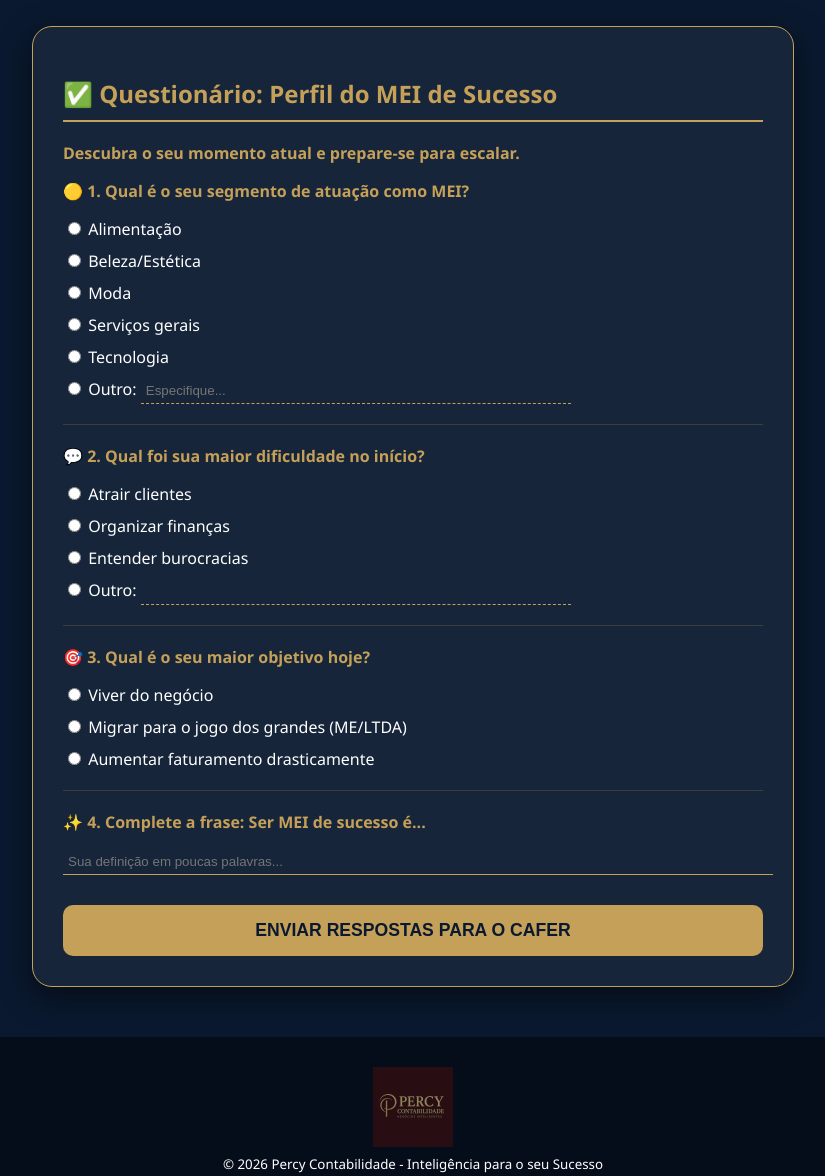
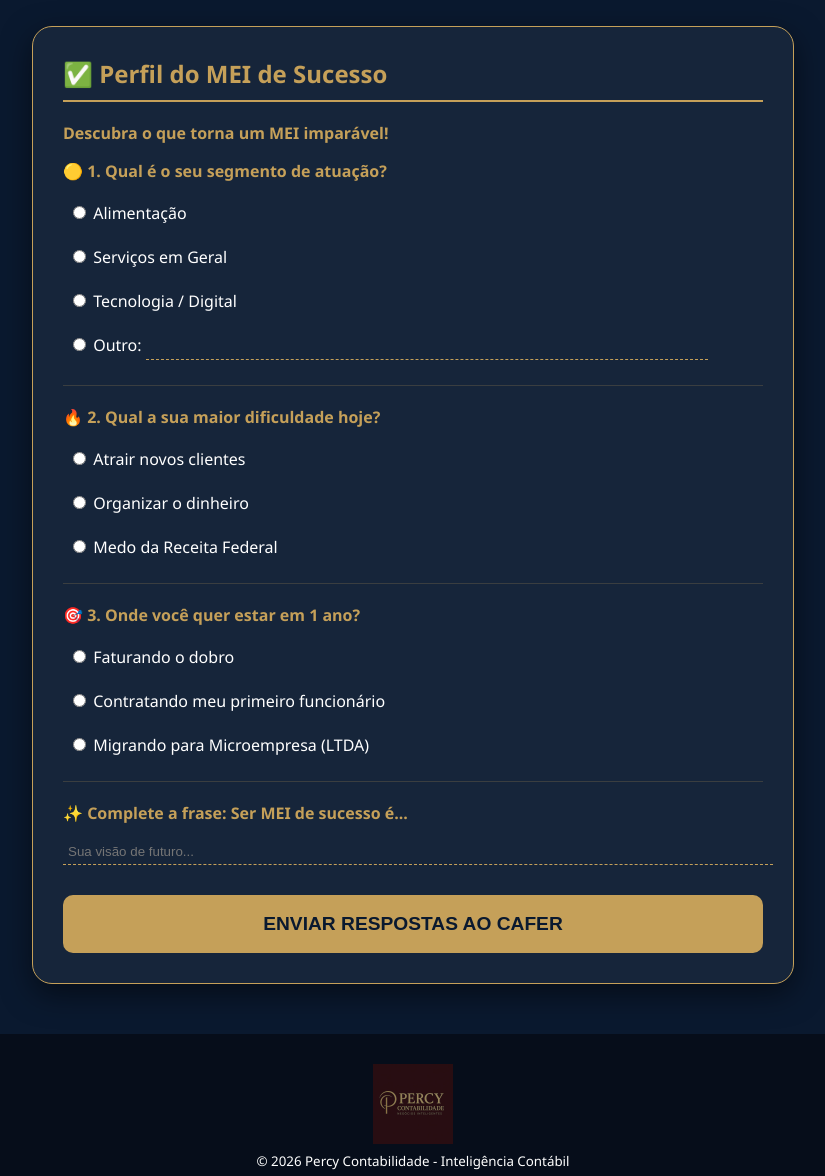
Before and after one commit to PercyContabilidade/site-percy, a website: page mei/questionario.html in a window 1280 px wide. Shown: the part 100-1276 px from the top of the page, without its empty margins (227-1052 px from the left). Drawn offline with Linux system fonts and the light colour scheme.

Commit message:
Implementação Final Hub, Questionário e Simulador MEI

```diff
--- a/mei/questionario.html
+++ b/mei/questionario.html
@@ -10,71 +10,61 @@
         .site-header { padding: 15px; text-align: center; border-bottom: 1px solid rgba(197,160,89,0.2); background: rgba(10,25,47,0.9); }
         .logo-header { width: 100px; border-radius: 8px; }
         .container { max-width: 700px; margin: 40px auto; padding: 30px; background: rgba(255,255,255,0.05); border: 1px solid var(--gold); border-radius: 20px; box-shadow: 0 10px 30px rgba(0,0,0,0.5); }
-        h2 { color: var(--gold); border-bottom: 2px solid var(--gold); padding-bottom: 10px; }
+        h2 { color: var(--gold); border-bottom: 2px solid var(--gold); padding-bottom: 10px; margin-top: 0; }
         hr { border: 0; border-top: 1px solid rgba(197,160,89,0.2); margin: 20px 0; }
-        p { font-weight: bold; color: var(--gold); }
-        label { display: block; margin-bottom: 10px; cursor: pointer; transition: 0.3s; }
-        label:hover { color: var(--gold); }
-        input[type="text"] { background: transparent; border: none; border-bottom: 1px dashed var(--gold); color: #fff; padding: 5px; width: 60%; outline: none; }
-        button { background-color: var(--gold); color: var(--dark); padding: 15px 20px; border: none; border-radius: 10px; cursor: pointer; display: block; width: 100%; font-size: 1.1em; font-weight: bold; text-transform: uppercase; margin-top: 30px; transition: 0.4s; }
+        p { font-weight: bold; color: var(--gold); margin-bottom: 15px; }
+        label { display: block; margin-bottom: 12px; cursor: pointer; transition: 0.3s; padding: 5px; border-radius: 5px; }
+        label:hover { background: rgba(197,160,89,0.1); }
+        input[type="text"] { background: transparent; border: none; border-bottom: 1px dashed var(--gold); color: #fff; padding: 5px; width: 80%; outline: none; }
+        button { background-color: var(--gold); color: var(--dark); padding: 18px 20px; border: none; border-radius: 10px; cursor: pointer; display: block; width: 100%; font-size: 1.2em; font-weight: bold; text-transform: uppercase; margin-top: 30px; transition: 0.4s; }
         button:hover { background: #fff; transform: scale(1.02); }
         .site-footer { padding: 30px; text-align: center; background: #060d1a; margin-top: 50px; }
         .footer-logo { width: 80px; opacity: 0.6; }
     </style>
 </head>
 <body>
-
     <header class="site-header">
-    <a href="/mei/soumeilp.html">
-        <video autoplay muted loop playsinline class="logo-header">
-            <source src="/ativos/videos/logo-animada.gif.mp4" type="video/mp4">
-        </video>
-    </a>
+        <a href="/mei/soumeilp.html"><video autoplay muted loop playsinline class="logo-header"><source src="/ativos/videos/logo-animada.gif.mp4" type="video/mp4"></video></a>
     </header>
 
     <div class="container">
         <form name="formulario-mei" method="POST" data-netlify="true" action="/sucesso.html">
             <input type="hidden" name="form-name" value="formulario-mei" />
+            <h2>✅ Perfil do MEI de Sucesso</h2>
+            <p>Descubra o que torna um MEI imparável!</p>
 
-        <h2>✅ Questionário: Perfil do MEI de Sucesso</h2>
-        <p>Descubra o seu momento atual e prepare-se para escalar.</p>
-
-        <p>🟡 1. Qual é o seu segmento de atuação como MEI?</p>
+            <p>🟡 1. Qual é o seu segmento de atuação?</p>
             <label><input type="radio" name="segmento" value="Alimentação" required> Alimentação</label>
-        <label><input type="radio" name="segmento" value="Beleza/Estética"> Beleza/Estética</label>
-        <label><input type="radio" name="segmento" value="Moda"> Moda</label>
-        <label><input type="radio" name="segmento" value="Serviços gerais"> Serviços gerais</label>
-        <label><input type="radio" name="segmento" value="Tecnologia"> Tecnologia</label>
-        <label><input type="radio" name="segmento" value="Outro"> Outro: <input type="text" name="segmento_outro" placeholder="Especifique..."></label>
+            <label><input type="radio" name="segmento" value="Serviços"> Serviços em Geral</label>
+            <label><input type="radio" name="segmento" value="Tecnologia"> Tecnologia / Digital</label>
+            <label><input type="radio" name="segmento" value="Outro"> Outro: <input type="text" name="segmento_outro"></label>
 
             <hr>
 
-        <p>💬 2. Qual foi sua maior dificuldade no início?</p>
-        <label><input type="radio" name="dificuldade_inicio" value="Atrair clientes" required> Atrair clientes</label>
-        <label><input type="radio" name="dificuldade_inicio" value="Organizar finanças"> Organizar finanças</label>
-        <label><input type="radio" name="dificuldade_inicio" value="Entender burocracias"> Entender burocracias</label>
-        <label><input type="radio" name="dificuldade_inicio" value="Outro"> Outro: <input type="text" name="dificuldade_outro"></label>
+            <p>🔥 2. Qual a sua maior dificuldade hoje?</p>
+            <label><input type="radio" name="dificuldade" value="Vendas" required> Atrair novos clientes</label>
+            <label><input type="radio" name="dificuldade" value="Finanças"> Organizar o dinheiro</label>
+            <label><input type="radio" name="dificuldade" value="Burocracia"> Medo da Receita Federal</label>
 
             <hr>
 
-        <p>🎯 3. Qual é o seu maior objetivo hoje?</p>
-        <label><input type="radio" name="objetivo_hoje" value="Viver exclusivamente do negócio" required> Viver do negócio</label>
-        <label><input type="radio" name="objetivo_hoje" value="Migrar para ME/LTDA"> Migrar para o jogo dos grandes (ME/LTDA)</label>
-        <label><input type="radio" name="objetivo_hoje" value="Escalar faturamento"> Aumentar faturamento drasticamente</label>
+            <p>🎯 3. Onde você quer estar em 1 ano?</p>
+            <label><input type="radio" name="meta" value="Faturamento" required> Faturando o dobro</label>
+            <label><input type="radio" name="meta" value="Equipe"> Contratando meu primeiro funcionário</label>
+            <label><input type="radio" name="meta" value="Escala"> Migrando para Microempresa (LTDA)</label>
 
             <hr>
 
-        <p>✨ 4. Complete a frase: Ser MEI de sucesso é...</p>
-        <input type="text" name="definicao_sucesso" style="width: 100%; border-bottom: 1px solid var(--gold);" placeholder="Sua definição em poucas palavras..." required>
+            <p>✨ Complete a frase: Ser MEI de sucesso é...</p>
+            <input type="text" name="definicao" style="width: 100%;" placeholder="Sua visão de futuro..." required>
 
-        <button type="submit">Enviar Respostas para o Cafer</button>
+            <button type="submit">Enviar Respostas ao Cafer</button>
         </form>
     </div>
 
     <footer class="site-footer">
         <img src="/ativos/images/logopercyatual.jpeg" class="footer-logo"><br>
-    <small>© 2026 Percy Contabilidade - Inteligência para o seu Sucesso</small>
+        <small>© 2026 Percy Contabilidade - Inteligência Contábil</small>
     </footer>
-
 </body>
 </html>
```
Also changed, not shown: mei/mei-ou-me.html (+27 -20 lines), mei/soumeilp.html (+5 -12 lines). Lines whose indentation alone changed are shown as unchanged.
